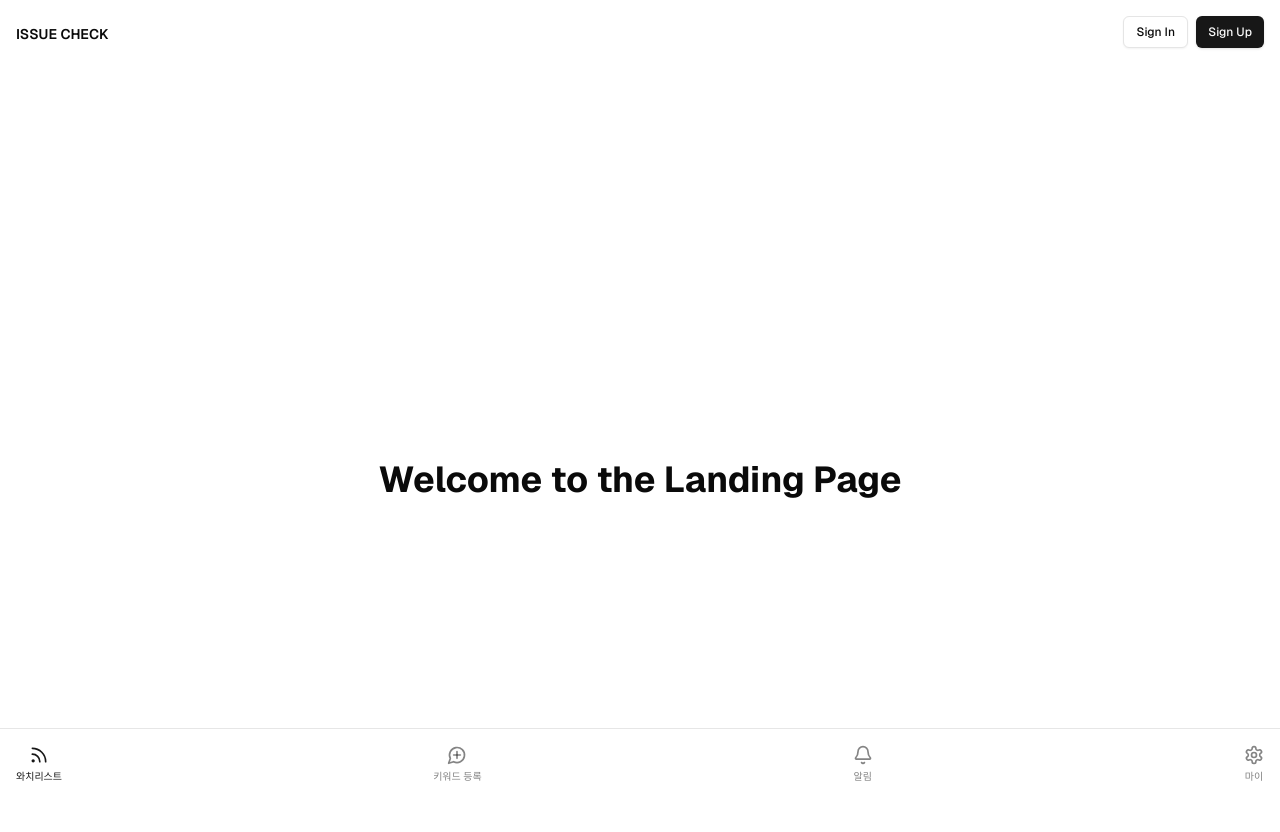
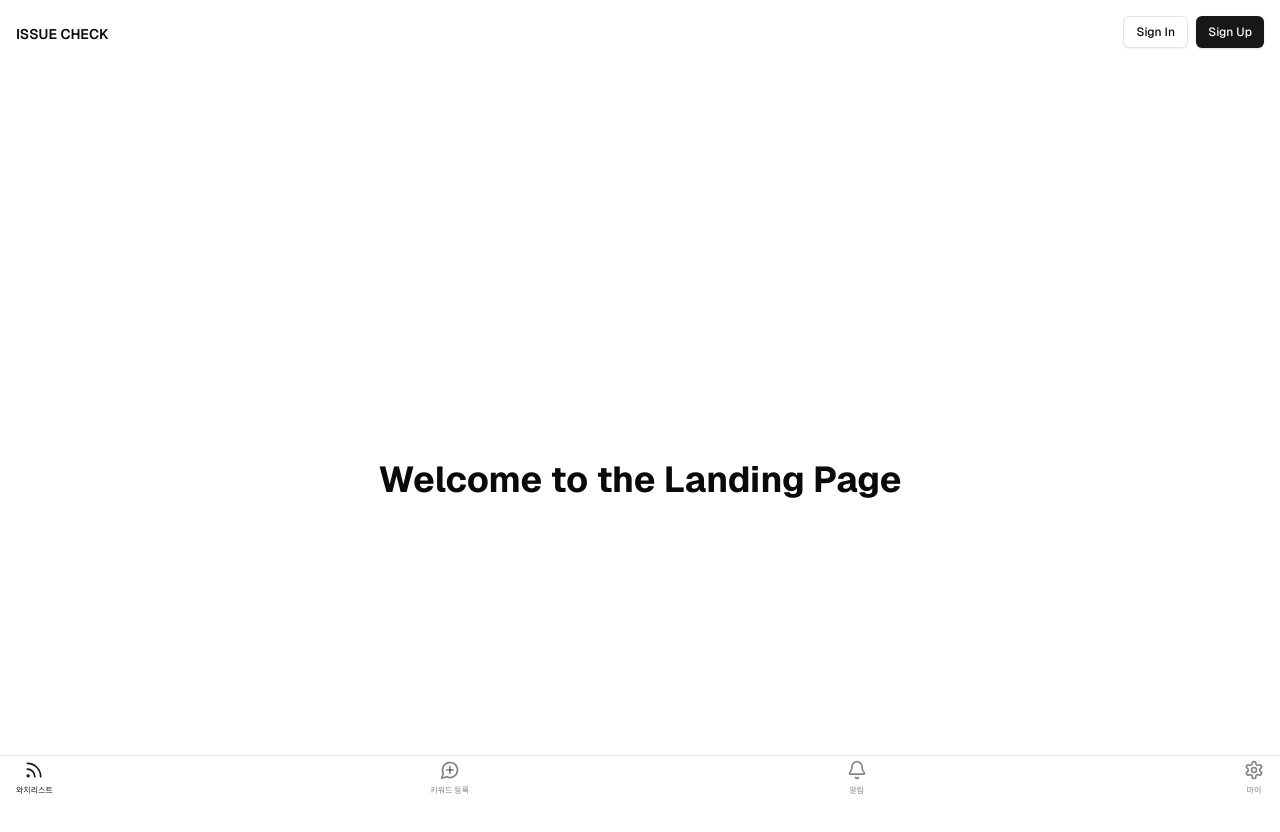
Before and after one commit to jxx-mx/jxxmx, a Next.js app: page / in a window 1280 px wide. Shown: the top 832 px of the page. Built offline with nearby package versions, Linux system fonts and the light colour scheme; no server answers.

Commit message:
fix: navigation

```diff
--- a/app/layout.tsx
+++ b/app/layout.tsx
@@ -38,7 +38,7 @@ export default function RootLayout({
             disableTransitionOnChange
           >
             <TopHeader />
-            <div className="max-w-7xl mx-auto px-4">{children}</div>
+            <div className="max-w-7xl mx-auto px-4 mb-20">{children}</div>
             <Navigation />
           </ThemeProvider>
         </body>
--- a/components/navigation.tsx
+++ b/components/navigation.tsx
@@ -31,18 +31,18 @@ export function Navigation() {
   const pathname = usePathname();
 
   return (
-    <div className="fixed bottom-0 left-0 right-0 bg-background/50 backdrop-blur-sm border-t border-foreground/10 z-50">
+    <div className="fixed bottom-0 left-0 right-0 bg-background border-t border-foreground/10 z-50">
       <div className="flex justify-between">
         {navigation.map((item, index) => (
           <Link href={item.href} key={index}>
             <button
               type="button"
-              className={`p-4 flex flex-col items-center gap-1 ${
+              className={`px-4 py-1 flex flex-col items-center gap-1 ${
                 pathname === item.href ? "text-primary" : "text-foreground/50"
               }`}
             >
               <item.icon size={20} />
-              <p className="text-[10px]">{item.label}</p>
+              <p className="text-[8px]">{item.label}</p>
             </button>
           </Link>
         ))}
```
